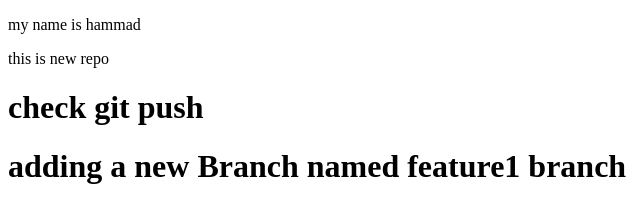
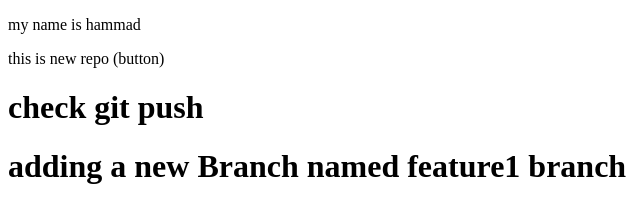
Before and after one commit to Hammadk12345/NewLocalRepo, a plain HTML site: page index.html in a window 1280 px wide. Shown: the full height of the page, 0-640 px from the left. Drawn offline with Linux system fonts and the light colour scheme.

```diff
--- a/index.html
+++ b/index.html
@@ -7,7 +7,7 @@
 </head>
 <body>
     <p>my name is hammad</p>
-    <p>this is new repo</p>
+    <p>this is new repo (button)</p>
     <h1>check git push</h1>
     <h1>adding a new Branch named feature1 branch</h1>
 </body>
```
